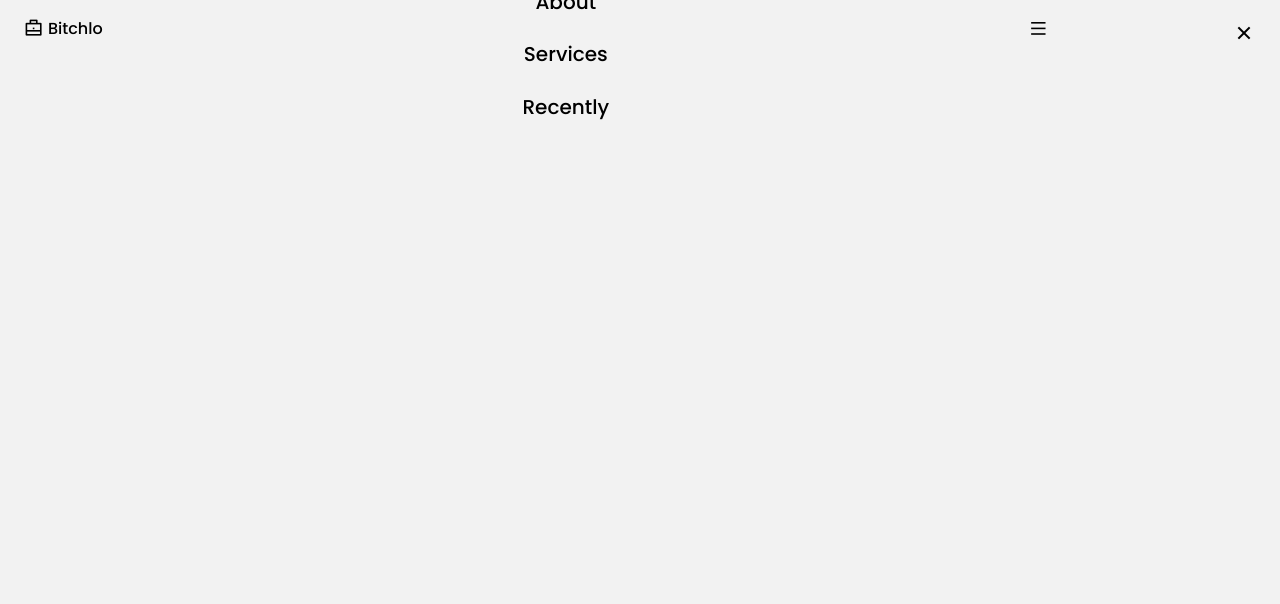
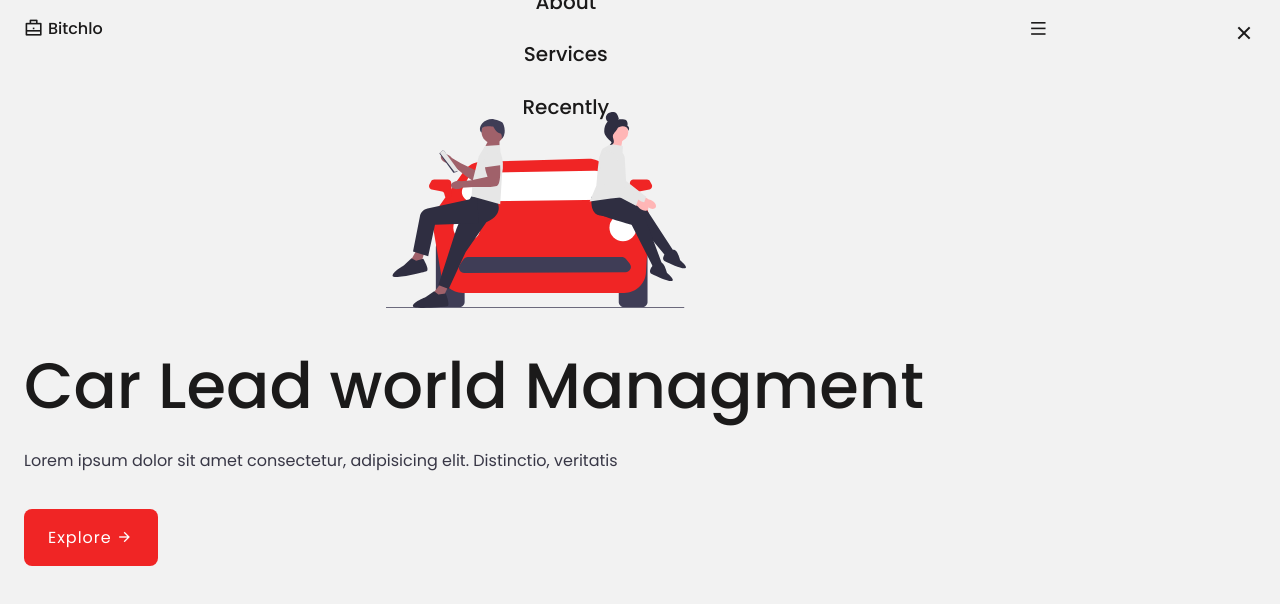
Before and after one commit to iambasilp/Responsive_vehicle_website, a plain HTML site: page index.html in a window 1280 px wide. Drawn offline with nearby package versions, Linux system fonts and the light colour scheme.

Commit message:
Home added

```diff
--- a/asset/css/style.css
+++ b/asset/css/style.css
@@ -16,9 +16,9 @@
   --body-color: hsl(0, 0%, 100%);
   --container-color: hsl(19, 100%, 97%); */
   --first-color:  hsl(0,87.12%,54.31%) ;
-  --first-color-alt: hsl(243.46,100%,67.41%);
-  --title-color: rgb(0, 0, 0);
-  --text-color:hsl(244.8,17.01%,28.82%);
+  --first-color-alt:  rgb(255, 0, 0);
+  --title-color: rgb(27, 26, 26);
+  --text-color:rgb(56, 55, 70);
   --text-color-light:rgb(123, 123, 143);
   --body-color: hsl(0,0%,94.9%);
   --container-color: rgb(247, 245, 245);
@@ -206,3 +206,49 @@ img {
    top: 0;
 }
 /* Header end */
+
+
+/* HOme */
+.home{
+  position: relative;
+}
+.home__container{
+  padding-top: 2rem;
+  row-gap: 2rem;
+}
+.home__img{
+  width: 300px;
+  justify-self: center;
+}
+.home__title{
+  font-size:var(--biggest-font-size);
+  line-height: 144%;
+  margin-bottom: 1rem;
+}
+.home__description{
+  margin-bottom: 2.2rem;
+}
+
+/* button */
+.button{
+  background-color: var(--first-color);
+  color: white;
+  padding:1rem 1.5rem;
+  border-radius: .5rem;
+  display:inline-flex;
+  align-items: center;
+  column-gap: .3rem;
+  letter-spacing: 1px;
+  border: none;
+  outline: none;
+  transition: all ease 0.3s;
+}
+.button:hover{
+  background-color: firebrick;
+}
+.button i{
+  transition: all ease 0.3s;
+}
+.button:hover i{
+  transform: translateX(.25rem);
+}
--- a/index.html
+++ b/index.html
@@ -1,14 +1,17 @@
 <!DOCTYPE html>
 <html lang="en">
   <head>
-    <meta charset="UTF-8">
-    <meta http-equiv="X-UA-Compatible" content="IE=edge">
-    <meta name="viewport" content="width=device-width, initial-scale=1.0">
-    <title>Car Website </title>
+    <meta charset="UTF-8" />
+    <meta http-equiv="X-UA-Compatible" content="IE=edge" />
+    <meta name="viewport" content="width=device-width, initial-scale=1.0" />
+    <title>Car Website</title>
     <!-- Remixicon cdn linked -->
-    <link href="https://cdn.jsdelivr.net/npm/remixicon@2.5.0/fonts/remixicon.css" rel="stylesheet">
+    <link
+      href="https://cdn.jsdelivr.net/npm/remixicon@2.5.0/fonts/remixicon.css"
+      rel="stylesheet"
+    />
     <!-- Style css linked -->
-    <link rel="stylesheet" href="./asset/css/style.css">
+    <link rel="stylesheet" href="./asset/css/style.css" />
     <!-- Javascript linked -->
     <script src="./asset/js/mian.js" defer></script>
   </head>
@@ -48,5 +51,25 @@
         </div>
       </nav>
     </header>
+
+    <!-- main -->
+    <main class="main">
+      <!-- Home -->
+      <div class="home section" id="home">
+        <div class="home__container container grid">
+          <img src="./asset/img/Home.svg" alt="home image" class="home__img" />
+          <div class="home__data">
+            <h1 class="home__title">Car Lead world Managment</h1>
+            <p class="home__description">
+              Lorem ipsum dolor sit amet consectetur, adipisicing elit.
+              Distinctio, veritatis
+            </p>
+            <a href="#" class="button home__button">Explore
+                <i class="ri-arrow-right-line"></i>
+            </a>
+          </div>
+        </div>
+      </div>
+    </main>
   </body>
 </html>
```
Lines whose indentation alone changed are shown as unchanged.
